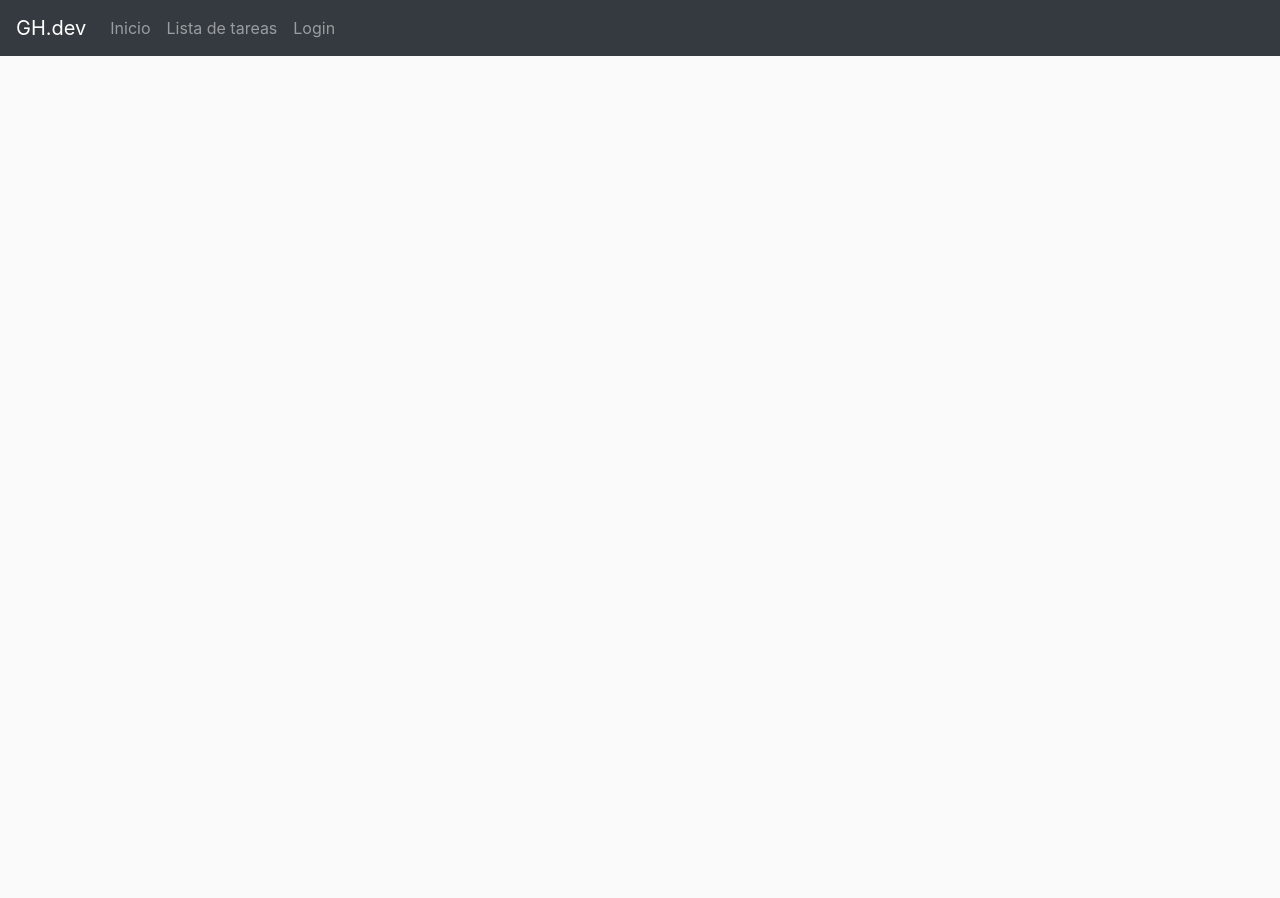
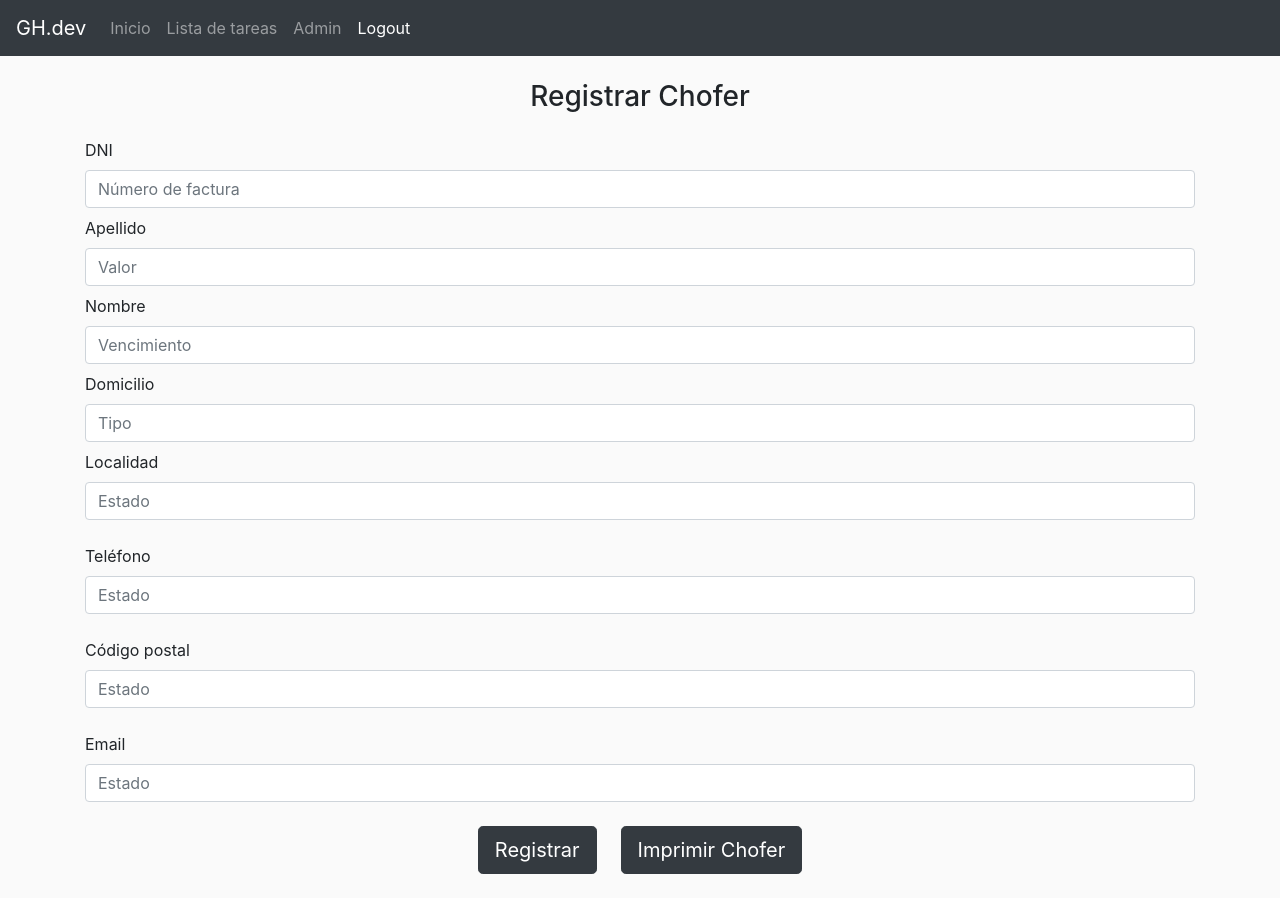
Before and after one commit to GonzaloHuerta/taskList, a React (Create React App) app: page /form in a window 1280 px wide. Before the commit the page ends 800 px from the top, so only its background shows below. Built offline with nearby package versions, Linux system fonts and the light colour scheme; no server answers; sample sign-in values are in the browser's storage.

Commit message:
Login auth firestore / Rutas protegidas

```diff
--- a/src/App.jsx
+++ b/src/App.jsx
@@ -4,14 +4,33 @@ import Navbar from './components/Navbar';
 import Inicio from './components/Inicio';
 import Login from './components/Login';
 import Admin from './components/Admin';
+import Form from './components/Form';
 
 import { BrowserRouter, Switch, Route } from 'react-router-dom';
+import { auth } from './utils/firebase';
 
 
 function App() {
-  return (
+
+  const[firebaseUser, setFirebaseUser] = useState(false);
+
+  useEffect( ()=>{
+    auth.onAuthStateChanged(user =>{
+      //console.log(user.email);
+      if(user){
+        setFirebaseUser(user);
+      }
+      else{
+        setFirebaseUser(null);
+      }
+    })
+  }, [])
+
+
+
+  return firebaseUser !== false ?(
     <BrowserRouter>
-      <Navbar />
+      <Navbar firebaseUser={firebaseUser} />
       <div className="container">
         <Switch>
           <Route path="/" exact>
@@ -26,10 +45,15 @@ function App() {
           <Route path="/admin">
             <Admin />
           </Route>
+          <Route path="/form">
+            <Form />
+          </Route>
         </Switch>
       </div>
     </BrowserRouter>
 
+  ) : (
+    <p>Cargando...</p>
   )
 }
 
--- a/src/components/Admin.jsx
+++ b/src/components/Admin.jsx
@@ -1,13 +1,32 @@
-import React from 'react';
+import React, { useEffect, useState } from 'react';
 import Title from '../components/Title';
+import { auth } from '../utils/firebase';
+import { withRouter } from 'react-router-dom';
 
-const Admin = ()=>{
+const Admin = (props)=>{
+    const[user, setUser] = useState(null);
+
+    useEffect( ()=>{
+        if(auth.currentUser){
+            //console.log("existe un usuario logeado");
+            setUser(auth.currentUser);
+            //console.log(user)
+        }else{
+            //console.log("No existe usuario logeado");
+            props.history.push('/login');
+        }
+    }, [props.history])
     return(
         <div className="mt-4">
             <Title title="Admin"/>
             <hr/>
+            {
+                user !==null ? (
+                    <h2>Bienvenido al admin {user.email} </h2>
+                ):null
+            }
         </div>
     )
 }
 
-export default Admin;
+export default withRouter(Admin);
--- /dev/null
+++ b/src/components/Error.jsx
@@ -0,0 +1,11 @@
+import React from 'react';
+
+const Error = (props)=>{
+    return(
+        <div className="alert alert-danger" role="alert">
+            {props.text}
+        </div>
+    )
+}
+
+export default Error;
--- /dev/null
+++ b/src/components/Form.jsx
@@ -0,0 +1,35 @@
+import React from 'react';
+import ButtonSubmit from '../components/ButtonSubmit';
+
+const Form = ()=>{
+    return(
+        <div className="mt-4">
+            <form>
+                <h3 className="text-center mb-4">Registrar Chofer</h3>
+                <label htmlFor="">DNI</label>
+                <input type="text" className="form-control mb-2" placeholder="Número de factura"/>
+                <label htmlFor="">Apellido</label>
+                <input type="text" className="form-control mb-2" placeholder="Valor"/>
+                <label htmlFor="">Nombre</label>
+                <input type="text" className="form-control mb-2" placeholder="Vencimiento"/>
+                <label htmlFor="">Domicilio</label>
+                <input type="text" className="form-control mb-2" placeholder="Tipo"/>
+                <label htmlFor="">Localidad</label>
+                <input type="text" className="form-control mb-4" placeholder="Estado"/>
+                <label htmlFor="">Teléfono</label>
+                <input type="text" className="form-control mb-4" placeholder="Estado"/>
+                <label htmlFor="">Código postal</label>
+                <input type="text" className="form-control mb-4" placeholder="Estado"/>
+                <label htmlFor="">Email</label>
+                <input type="text" className="form-control mb-4" placeholder="Estado"/>
+                <div className="text-center mb-4">
+                    <ButtonSubmit class="btn btn-dark btn-lg mr-4" text="Registrar"/>
+                    <ButtonSubmit class="btn btn-dark btn-lg" text="Imprimir Chofer"/>
+                </div>
+
+            </form>
+        </div>
+    )
+}
+
+export default Form;
--- a/src/components/Login.jsx
+++ b/src/components/Login.jsx
@@ -1,43 +1,98 @@
-import React, { useState } from 'react';
+import React, { useState, useCallback } from 'react';
 import Title from '../components/Title';
+import Error from '../components/Error';
 import ButtonSubmit from '../components/ButtonSubmit';
+import { auth, db } from '../utils/firebase';
+import { withRouter } from 'react-router-dom';
 
-const Login = ()=>{
+const Login = (props)=>{
     const[email, setEmail] = useState('');
     const[pass, setPass] = useState('');
     const[error, setError] = useState('');
+    const[esRegistro, setEsRegistro] = useState(false);
 
     const procesarDatosForm = (e)=>{
         e.preventDefault();
         if(!email.trim()){
-            //console.log("Ingrese email");
             setError('Ingrese un email valido');
             return 0;
         }
         if(!pass.trim()){
-            //console.log("Ingrese password");
             setError('Ingrese un password');
             return 0;
         }
         if(pass.length < 6){
-           // console.log("El password debe tener al menos 6 caracteres");
             setError("El password debe tener al menos 6 caracteres");
             return 0;
         }
-        console.log("Validado correctamente")
+        setError('');
 
+        if(esRegistro){
+            registrarUsuario();
+        }else{
+            login();
+        }
+    }
 
-    }
+    const registrarUsuario = useCallback( async()=>{
+        try {
+            const res = await auth.createUserWithEmailAndPassword(email, pass);
+            await db.collection('usuarios').doc(res.user.uid).set({
+                email: res.user.email,
+                uid: res.user.uid
+            })
+            setEmail('');
+            setPass('');
+            setError('');
+            setEsRegistro(false);
+        } catch (error) {
+            if(error.code === "auth/invalid-email"){
+                setError("El email es invalido");
+            }
+            if(error.code === "auth/email-already-in-use"){
+                setError("El email ya esta en uso");
+            }
+        }
+    }, [email, pass] )
+
+    const login = useCallback( async()=>{
+        try {
+            await auth.signInWithEmailAndPassword(email, pass);
+
+            setEmail('');
+            setPass('');
+            setError('');
+            props.history.push('/admin');
+        } catch (error) {
+            if(error.code === "auth/invalid-email"){
+                setError("El email es invalido");
+            }
+            if(error.code === "auth/wrong-password"){
+                setError("La contrasena es incorrecta");
+            }
+            if(error.code === "auth/user-not-found"){
+                setError("No existe cuenta con ese email");
+            }
+            console.log(error);
+        }
+    }, [email, pass, props.history])
 
     return(
         <div className="mt-4">
-            <Title title="Login"/>
+            {
+                esRegistro ? <Title title="Crear nueva cuenta"/> : <Title title="Login"/>
+            }
+
             <hr/>
-            <h3 className="text-center mb-4">Registro de usuarios</h3>
+            <h3 className="text-center mb-4">
+                {
+                    esRegistro ? "Registrarse" : "Iniciar sesion"
+                }
+            </h3>
             <div className="row justify-content-center">
                 <div className="col-12 col-sm-8 col-md-6 col-xl-4">
                     <form onSubmit={procesarDatosForm}>
-                        {error ? <div className="alert alert-danger" role="alert">{error}</div>:null}
+                        {error ? <Error text={error}/>:null}
                         <input
                             type="email"
                             className="form-control mb-2"
@@ -52,8 +107,19 @@ const Login = ()=>{
                             onChange={(e)=> setPass(e.target.value)}
                             value={pass}
                         />
-                        <ButtonSubmit class="btn btn-dark btn-lg btn-block" text="Registrarse"/>
-                        <button className="btn btn-info btn-sm btn-block">Ya tienes cuenta?</button>
+                        {
+                            esRegistro ?
+                                <ButtonSubmit class="btn btn-dark btn-lg btn-block" text="Registrarse"/> :
+                                <ButtonSubmit class="btn btn-dark btn-lg btn-block" text="Ingresar"/>
+
+                        }
+
+                        <button
+                            className="btn btn-info btn-sm btn-block"
+                            onClick={(e)=> setEsRegistro(!esRegistro)}
+                            type="button">
+                            {esRegistro ? "Ya tienes cuenta?":"Crear nueva cuenta"}
+                        </button>
                     </form>
                 </div>
             </div>
@@ -61,4 +127,4 @@ const Login = ()=>{
     )
 }
 
-export default Login;
+export default withRouter(Login);
--- a/src/components/Navbar.jsx
+++ b/src/components/Navbar.jsx
@@ -1,8 +1,17 @@
 import React from 'react';
+import { auth } from '../utils/firebase';
+import { withRouter } from 'react-router-dom';
 
 import { Link, NavLink } from 'react-router-dom';
 
-const Navbar = ()=>{
+const Navbar = (props)=>{
+
+    const logout = ()=>{
+        auth.signOut()
+        .then( ()=>{
+            props.history.push('/login');
+        });
+    }
     return(
         <div className="navbar navbar-expand-lg navbar-dark bg-dark">
             <Link to="/" className="navbar-brand">GH.dev</Link>
@@ -14,8 +23,23 @@ const Navbar = ()=>{
                     <li className="nav-item">
                         <NavLink to="/tareas" className="nav-link" activeClassName="active">Lista de tareas</NavLink>
                     </li>
+
+                    {
+                        props.firebaseUser !==null ? (
+                            <li className="nav-item">
+                                <NavLink to="/admin" className="nav-link" activeClassName="active">Admin</NavLink>
+                            </li>
+                        ) : null
+                    }
+
                     <li className="nav-item">
-                        <NavLink to="/login" className="nav-link" activeClassName="active">Login</NavLink>
+                        {
+                            props.firebaseUser !== null ? (
+                               <NavLink to="#" className="nav-link" activeClassName="active" onClick={()=>logout()}>Logout</NavLink>
+                            ): (
+                                <NavLink to="/login" className="nav-link" activeClassName="active">Login</NavLink>
+                            )
+                        }
                     </li>
                 </ul>
             </div>
@@ -23,4 +47,4 @@ const Navbar = ()=>{
     )
 }
 
-export default Navbar;
+export default withRouter (Navbar);
--- a/src/components/Tareas.jsx
+++ b/src/components/Tareas.jsx
@@ -1,5 +1,5 @@
 import React, { useState, useEffect } from 'react';
-import {db, auth} from '../utils/firebase';
+import { db } from '../utils/firebase';
 import Title from './Title';
 import Subtitle from './Subtitle';
 import ButtonSubmit from './ButtonSubmit';
@@ -16,7 +16,7 @@ const Tareas = ()=>{
     const [stateId, setStateId] = useState('');
     const [error, setError] = useState(null);
 
-    const listaDeTareas = [];
+    //const listaDeTareas = [];
 
 
     const agregarTareadb = async (e)=>{
```
